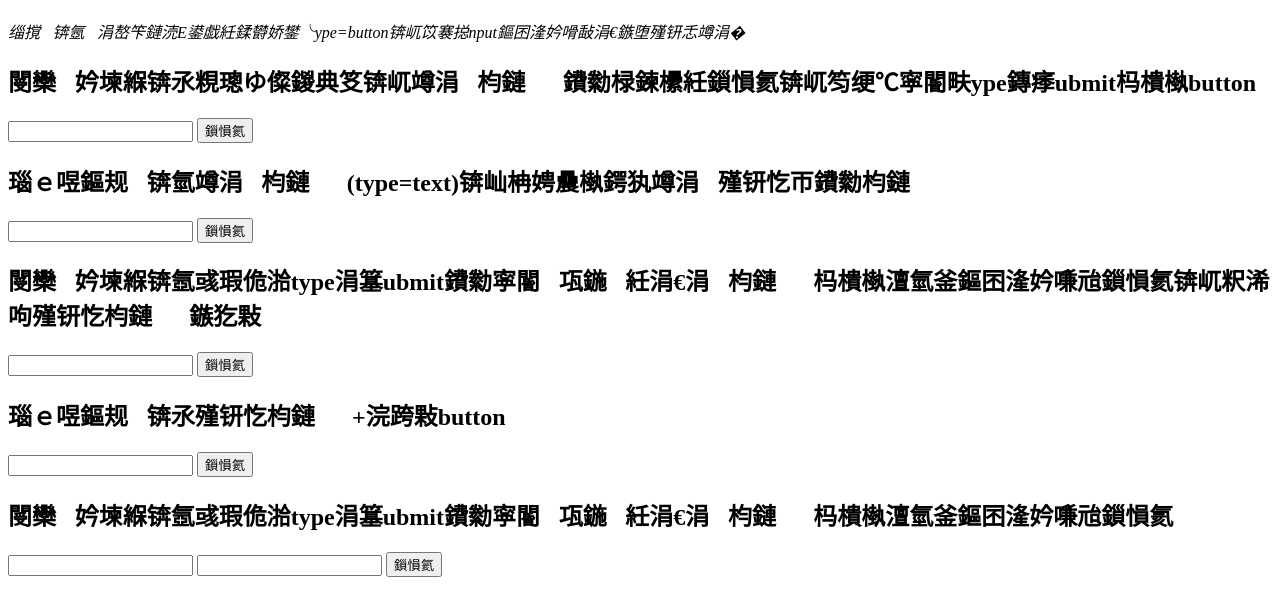
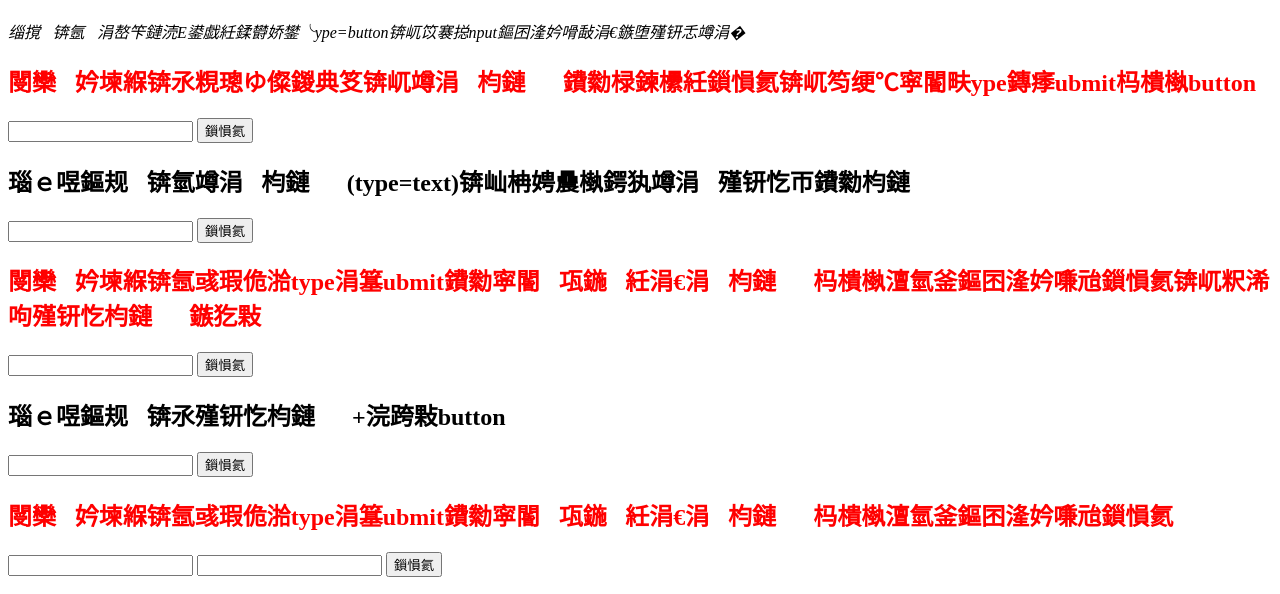
Before and after one commit to EmperorFront/FormSubmission, a plain HTML site: page index.html in a window 1280 px wide. Shown: the part 176-770 px from the top of the page. Drawn offline with Linux system fonts and the light colour scheme.

Commit message:
Update index.html

```diff
--- a/index.html
+++ b/index.html
@@ -1,6 +1,7 @@
 
 <html><head>
 <meta http-equiv="Content-Type" content="text/html; charset=GBK">
+<link rel="Stylesheet" type="text/css" href="index.css">
 <title>submit</title>
 </head>
 <body>
```
